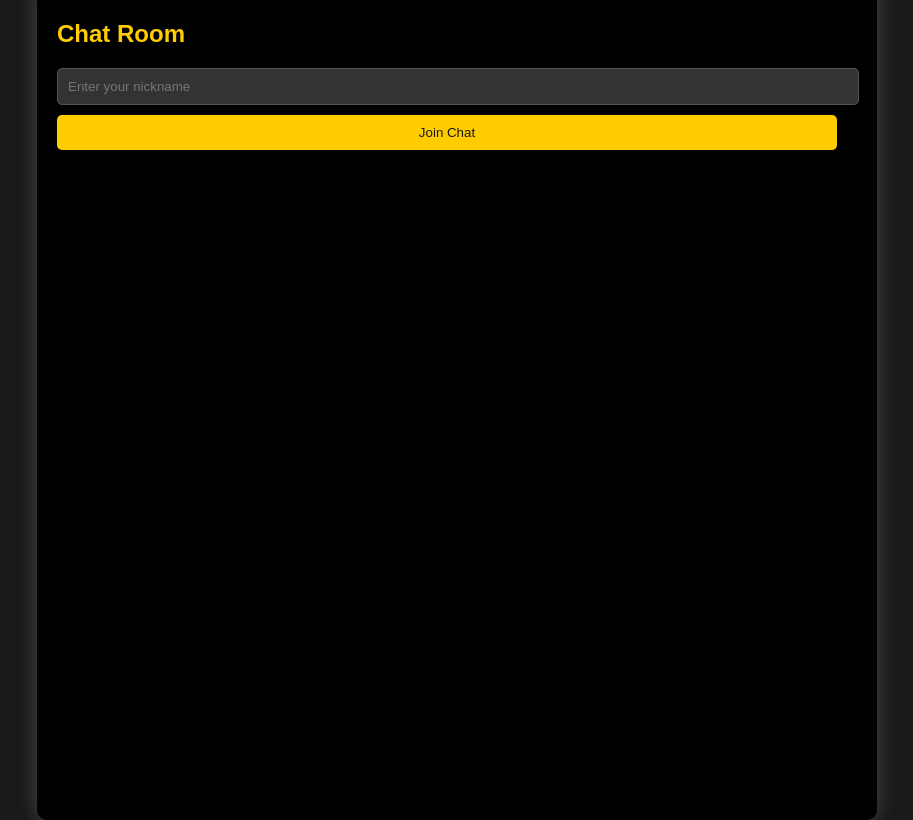
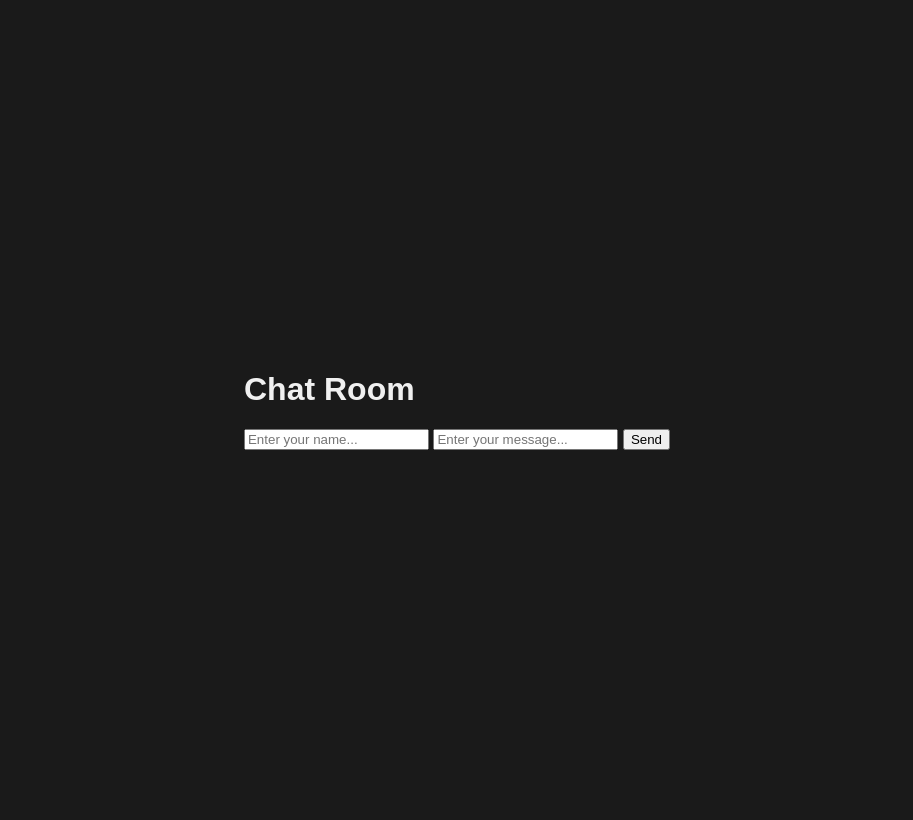
Before and after one commit to Neaterry6/Ayanfe-chatroom, a website: page client/index.html in a window 1280 px wide. Shown: the whole page, without its empty margins (183-1096 px from the left). Drawn offline with nearby package versions, Linux system fonts and the light colour scheme; no server answers.

Commit message:
Update index.html

```diff
--- a/client/index.html
+++ b/client/index.html
@@ -3,24 +3,21 @@
 <head>
     <meta charset="UTF-8">
     <meta name="viewport" content="width=device-width, initial-scale=1.0">
-    <title>Devs-chatroom</title>
+    <title>devs-chatroom</title>
     <link rel="stylesheet" href="styles.css">
 </head>
 <body>
-    <div class="container">
-        <h2>Chat Room</h2>
-        <div id="join-screen">
-            <input type="text" id="nickname-input" class="input-field" placeholder="Enter your nickname">
-            <button class="btn" id="join-btn">Join Chat</button>
+    <div id="chat-container">
+        <h1>Chat Room</h1>
+        <div id="chat-window">
+            <div id="output"></div>
+            <div id="feedback"></div>
         </div>
-        <div id="chat-screen" style="display: none;">
-            <div id="chat-messages" class="chat-messages"></div>
-            <input type="text" id="message-input" class="input-field" placeholder="Type a message">
-            <button class="btn" id="send-btn">Send</button>
-        </div>
+        <input id="username" type="text" placeholder="Enter your name...">
+        <input id="message" type="text" placeholder="Enter your message...">
+        <button id="send">Send</button>
     </div>
-
-    <script src="https://cdn.socket.io/4.4.0/socket.io.min.js"></script>
+    <script src="/socket.io/socket.io.js"></script>
     <script src="script.js"></script>
 </body>
 </html>
```
